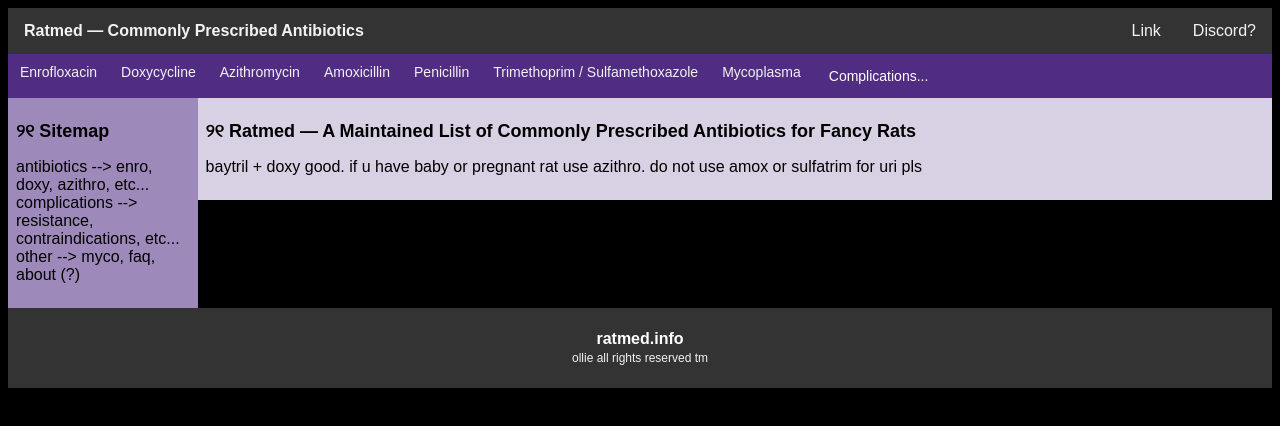
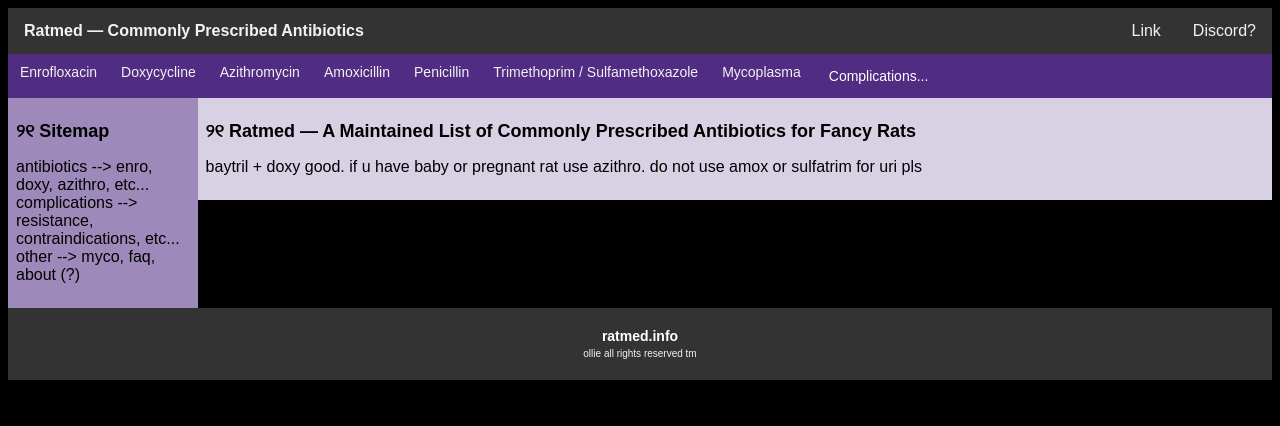
Before and after one commit to ratcare/antibiotics, a plain HTML site: page index.html in a window 1280 px wide. Drawn offline with Linux system fonts and the light colour scheme.

Commit message:
Update wiki.css

```diff
--- a/wiki.css
+++ b/wiki.css
@@ -127,7 +127,7 @@ footer {
   padding: 6px 8px;
   background-color: #333;
   color: white;
-  font-size: 16px;
+  font-size: 14px;
   font-family: Arial, sans-serif;
 }
 
@@ -137,7 +137,7 @@ footer a {
   text-align: center;
   padding: 14px 16px;
   text-decoration: none;
-  font-size: 12px;
+  font-size: 10px;
   font-family: Arial, sans-serif;
 }
 
```
